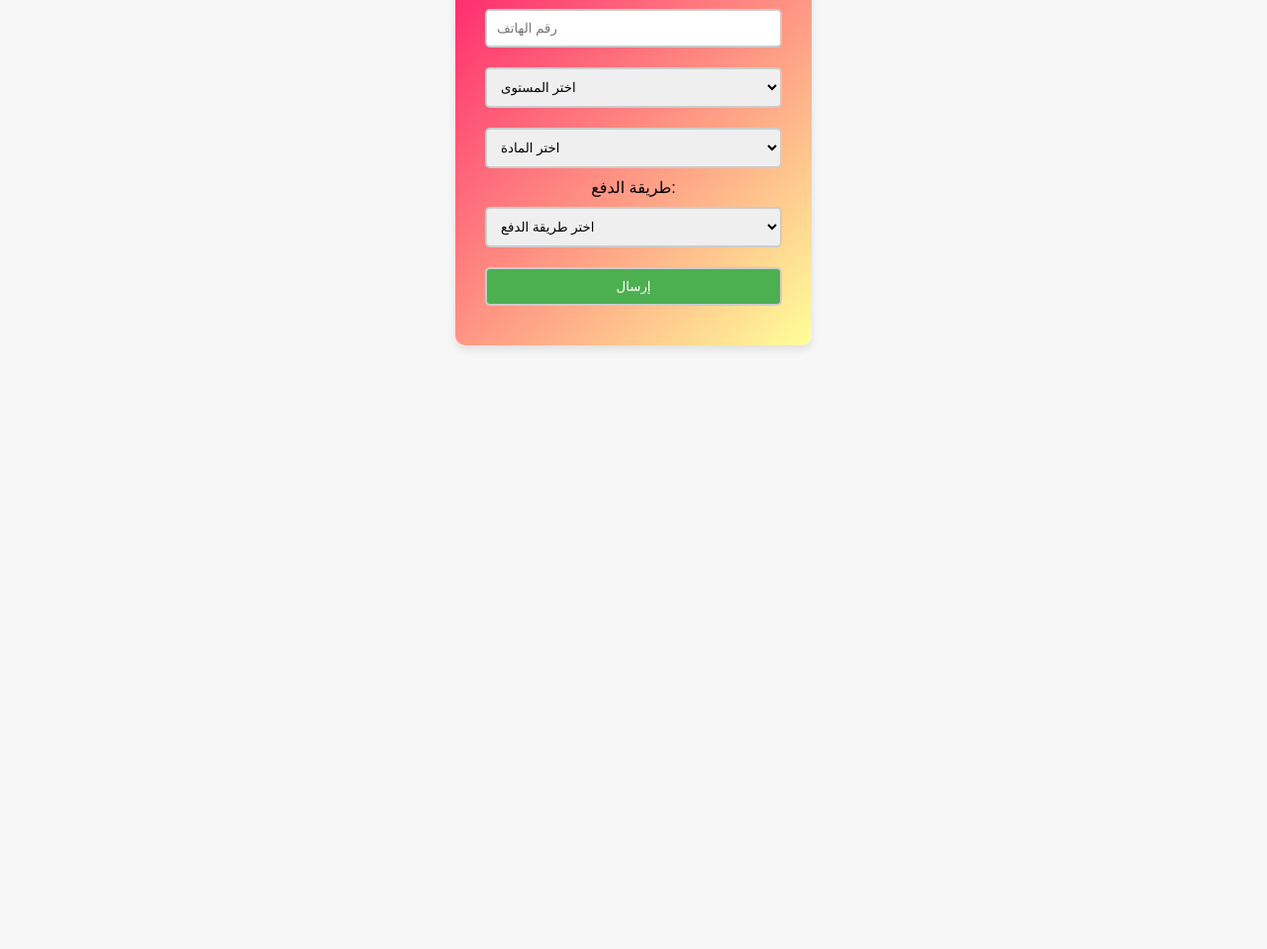
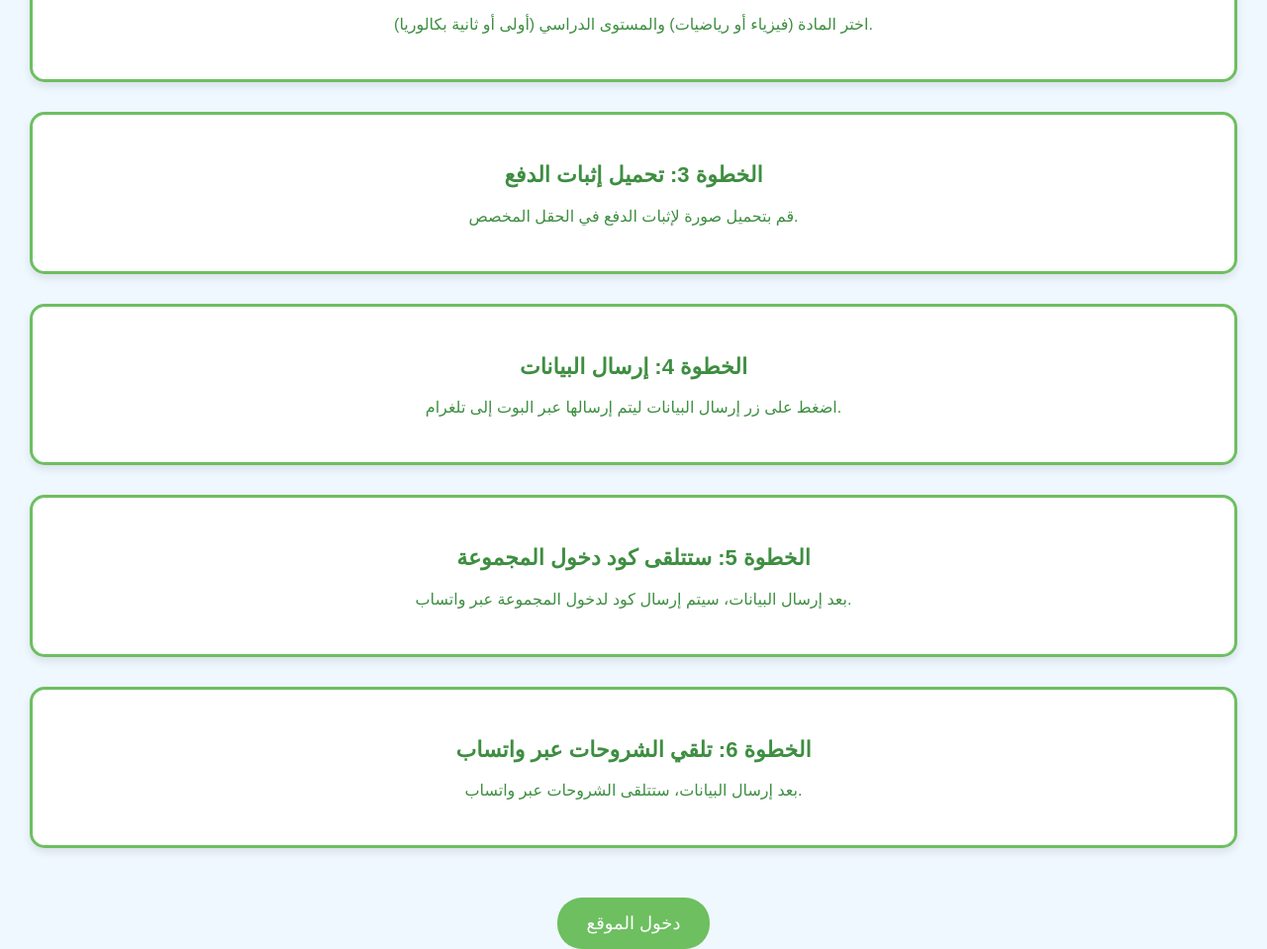
Before and after one commit to hamzahamzahhh/Hhh, a plain HTML site: page index.html in a window 1280 px wide. Shown: the part 304-1263 px from the top of the page at 99% size. Before the commit the page ends 800 px from the top, so only its background shows below. Drawn offline with Linux system fonts and the light colour scheme.

Commit message:
Update index.html

```diff
--- a/index.html
+++ b/index.html
@@ -3,132 +3,137 @@
 <head>
     <meta charset="UTF-8">
     <meta name="viewport" content="width=device-width, initial-scale=1.0">
-    <title>تسجيل الدخول</title>
+    <title>خطوات استعمال موقع النجاح</title>
     <style>
+        /* استخدام خط جميل يتناسب مع التصميم الفخم */
         body {
             font-family: 'Arial', sans-serif;
-            background: #f7f7f7;
-            display: flex;
-            justify-content: center;
-            align-items: center;
-            height: 100vh;
+            background-color: #f0f8ff; /* لون خلفية أزرق فاتح */
+            color: #3e8e41; /* لون أخضر هادئ */
+            text-align: center;
             margin: 0;
+            padding: 0;
+            animation: fadeIn 1.5s ease-in-out; /* إضافة تأثير ظهور الصفحة */
         }
-        .container {
-            background: linear-gradient(135deg, #f06, #ff9);
-            border-radius: 10px;
+
+        /* تأثير لظهور العناوين */
+        @keyframes fadeIn {
+            from { opacity: 0; }
+            to { opacity: 1; }
+        }
+
+        /* رأس الصفحة */
+        header {
+            background-color: #3e8e41;
+            color: white;
+            padding: 20px;
+            border-bottom: 4px solid #6dbf60; /* إضافة خط أخضر أسفل العنوان */
+            animation: slideIn 1.5s ease-in-out;
+        }
+
+        /* تأثير لحركة الشريط العلوي */
+        @keyframes slideIn {
+            from { transform: translateY(-100%); }
+            to { transform: translateY(0); }
+        }
+
+        /* تنسيق الخطوات مع إضافة تأثيرات عند التمرير */
+        .step {
+            margin: 30px;
             padding: 30px;
-            width: 300px;
+            border: 3px solid #6dbf60;
+            border-radius: 15px;
+            background-color: white;
+            box-shadow: 0 4px 8px rgba(0, 0, 0, 0.1);
+            transition: transform 0.3s ease, box-shadow 0.3s ease;
+        }
+
+        /* تأثير عند التمرير فوق الخطوات */
+        .step:hover {
+            transform: translateY(-10px);
+            box-shadow: 0 10px 20px rgba(0, 0, 0, 0.15);
+        }
+
+        .step h2 {
+            color: #3e8e41;
+            font-size: 22px;
+            font-weight: bold;
+            transition: color 0.3s ease;
+        }
+
+        .step:hover h2 {
+            color: #6dbf60;
+        }
+
+        /* تنسيق الأزرار */
+        button {
+            background-color: #6dbf60;
+            color: white;
+            padding: 15px 30px;
+            border: none;
+            border-radius: 25px;
+            cursor: pointer;
+            font-size: 18px;
+            margin-top: 20px;
+            transition: background-color 0.3s ease, transform 0.3s ease;
+        }
+
+        button:hover {
+            background-color: #4b9f46;
+            transform: translateY(-5px);
+        }
+
+        /* تنسيق التذييل */
+        footer {
+            position: fixed;
+            bottom: 0;
+            width: 100%;
+            background-color: #3e8e41;
+            padding: 15px;
             text-align: center;
-            box-shadow: 0 4px 8px rgba(0, 0, 0, 0.1);
-            animation: fadeIn 1.5s ease-in-out;
-        }
-        h2 {
-            margin-bottom: 20px;
-            color: #fff;
-            font-size: 24px;
-        }
-        input, select {
-            width: 100%;
-            padding: 10px;
-            margin: 10px 0;
-            border: 2px solid #ccc;
-            border-radius: 5px;
-            box-sizing: border-box;
-        }
-        input[type="submit"] {
-            background-color: #4CAF50;
             color: white;
-            cursor: pointer;
-            transition: background-color 0.3s;
-        }
-        input[type="submit"]:hover {
-            background-color: #45a049;
-        }
-        @keyframes fadeIn {
-            0% {
-                opacity: 0;
-                transform: translateY(50px);
-            }
-            100% {
-                opacity: 1;
-                transform: translateY(0);
-            }
+            font-size: 16px;
+            border-top: 4px solid #6dbf60;
         }
     </style>
 </head>
 <body>
 
-    <div class="container">
-        <h2>تسجيل الدخول</h2>
-        <form id="loginForm">
-            <input type="text" id="fullName" placeholder="الاسم الكامل" required>
-            <input type="text" id="phoneNumber" placeholder="رقم الهاتف" required pattern="\d+" title="الرجاء إدخال أرقام فقط">
-            <select id="level" required>
-                <option value="">اختر المستوى</option>
-                <option value="أولى باك">أولى باك</option>
-                <option value="ثانية باك">ثانية باك</option>
-            </select>
-            <select id="subject" required>
-                <option value="">اختر المادة</option>
-                <option value="الفيزياء">الفيزياء</option>
-                <option value="الرياضيات">الرياضيات</option>
-            </select>
-            <label for="paymentMethod">طريقة الدفع:</label>
-            <select id="paymentMethod" required>
-                <option value="">اختر طريقة الدفع</option>
-                <option value="كاش بلوس">كاش بلوس</option>
-                <option value="بريد بنك">بريد بنك</option>
-                <option value="بايبال">بايبال</option>
-            </select>
-            <!-- تم إزالة حقل المبلغ لأن المبلغ ثابت (200DH) -->
-            <input type="submit" value="إرسال">
-        </form>
+
+
+    <div class="step">
+        <h2>الخطوة 1: إدخال البيانات الشخصية</h2>
+        <p>يرجى إدخال الاسم الكامل ورقم الهاتف.</p>
     </div>
 
-    <script>
-        const loginForm = document.getElementById('loginForm');
+    <div class="step">
+        <h2>الخطوة 2: اختيار المادة والمستوى</h2>
+        <p>اختر المادة (فيزياء أو رياضيات) والمستوى الدراسي (أولى أو ثانية بكالوريا).</p>
+    </div>
 
-        loginForm.addEventListener('submit', function(event) {
-            event.preventDefault();
+    <div class="step">
+        <h2>الخطوة 3: تحميل إثبات الدفع</h2>
+        <p>قم بتحميل صورة لإثبات الدفع في الحقل المخصص.</p>
+    </div>
 
-            // جمع القيم المدخلة
-            const fullName = document.getElementById('fullName').value;
-            const phoneNumber = document.getElementById('phoneNumber').value;
-            const level = document.getElementById('level').value;
-            const subject = document.getElementById('subject').value;
-            const paymentMethod = document.getElementById('paymentMethod').value;
+    <div class="step">
+        <h2>الخطوة 4: إرسال البيانات</h2>
+        <p>اضغط على زر إرسال البيانات ليتم إرسالها عبر البوت إلى تلغرام.</p>
+    </div>
 
-            // المبلغ ثابت 200DH
-            const amount = 200;
+    <div class="step">
+        <h2>الخطوة 5: ستتلقى كود دخول المجموعة</h2>
+        <p>بعد إرسال البيانات، سيتم إرسال كود لدخول المجموعة عبر واتساب.</p>
+    </div>
 
-            // التحقق من أن رقم الهاتف يحتوي على أرقام فقط
-            const phoneRegex = /^\d+$/;
-            if (!phoneRegex.test(phoneNumber)) {
-                alert('يرجى إدخال رقم هاتف صالح يحتوي على أرقام فقط');
-                return;
-            }
+    <div class="step">
+        <h2>الخطوة 6: تلقي الشروحات عبر واتساب</h2>
+        <p>بعد إرسال البيانات، ستتلقى الشروحات عبر واتساب.</p>
+    </div>
 
-            // توكن بوت تليغرام و ID
-            const token = '8080174902:AAHX9XK3_Yd-TkY8Vq2LBzK8BGCWFmqy17o';
-            const chatId = '7203065656';
+    <button onclick="window.location.href='https://hamzahamzahhh.github.io/34h___a___m___z___a34/'">دخول الموقع</button>
 
-            // الرسالة المرسلة إلى تليغرام
-            const message = `الاسم الكامل: ${fullName}\nرقم الهاتف: ${phoneNumber}\nالمستوى: ${level}\nالمادة: ${subject}\nطريقة الدفع: ${paymentMethod}\nالمبلغ: ${amount} درهم`;
 
-            // إرسال البيانات إلى بوت تليغرام
-            fetch(`https://api.telegram.org/bot${token}/sendMessage?chat_id=${chatId}&text=${encodeURIComponent(message)}`)
-                .then(response => response.json())
-                .then(data => {
-                    if (data.ok) {
-                        alert("تم إرسال البيانات بنجاح!");
-                        // يمكنك إعادة توجيه المستخدم إلى الصفحة الثانية هنا إن أردت
-                        window.location.href = "page2.html"; // استبدل مع رابط الصفحة التالية
-                    } else {
-                        alert('حدث خطأ أثناء إرسال البيانات');
-                    }
-                });
-        });
-    </script>
+
 </body>
 </html>
```
